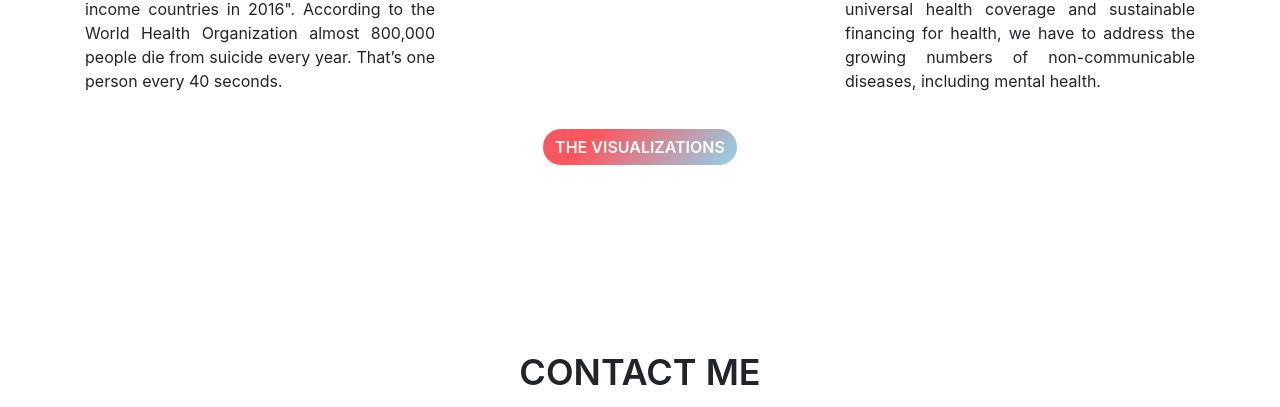
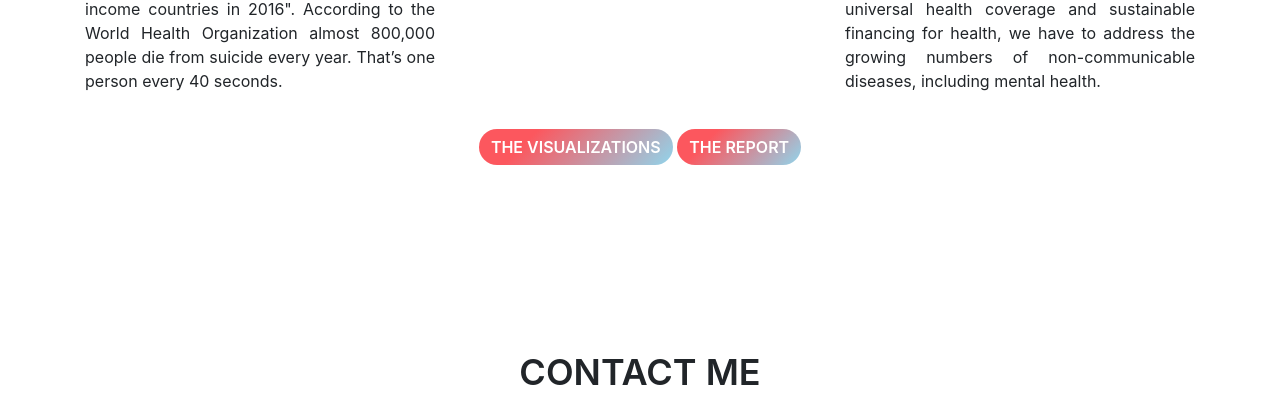
Before and after one commit to krisxtinaa/KristinaPersonalChallenge, a plain HTML site: page index.html in a window 1280 px wide. Shown: the part 1160-1567 px from the top of the page. Drawn offline with nearby package versions, Linux system fonts and the light colour scheme.

Commit message:
download report

```diff
--- a/index.html
+++ b/index.html
@@ -93,6 +93,7 @@
                     </div>
                 </div>
                 <a href="visualization.html"><button type = "button" class = "btn btn-primary"> THE VISUALIZATIONS </button></a>
+                <a href="docs/Challenge_Report.pdf" download><button type = "button" class = "btn btn-primary"> THE REPORT </button></a>
             </div>
         </section>
 
```
Also changed, not shown: 1 other file.
